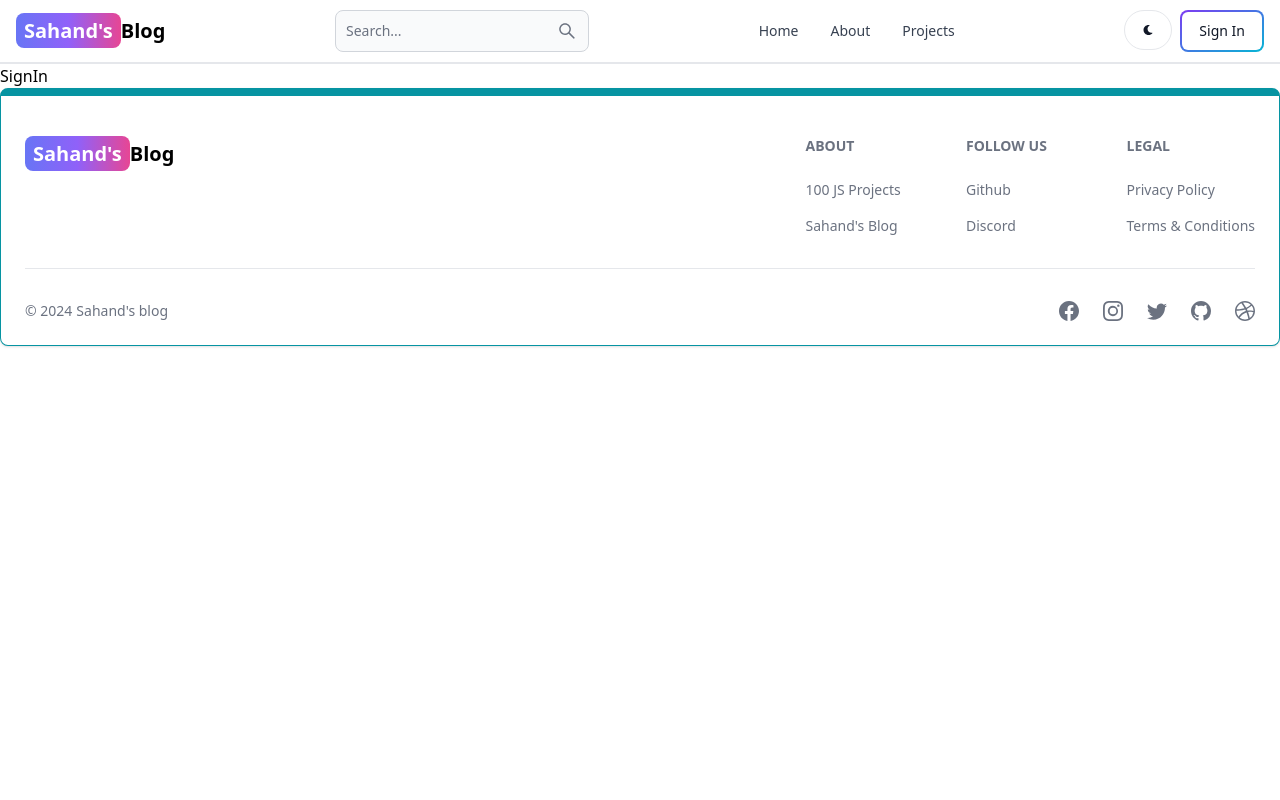
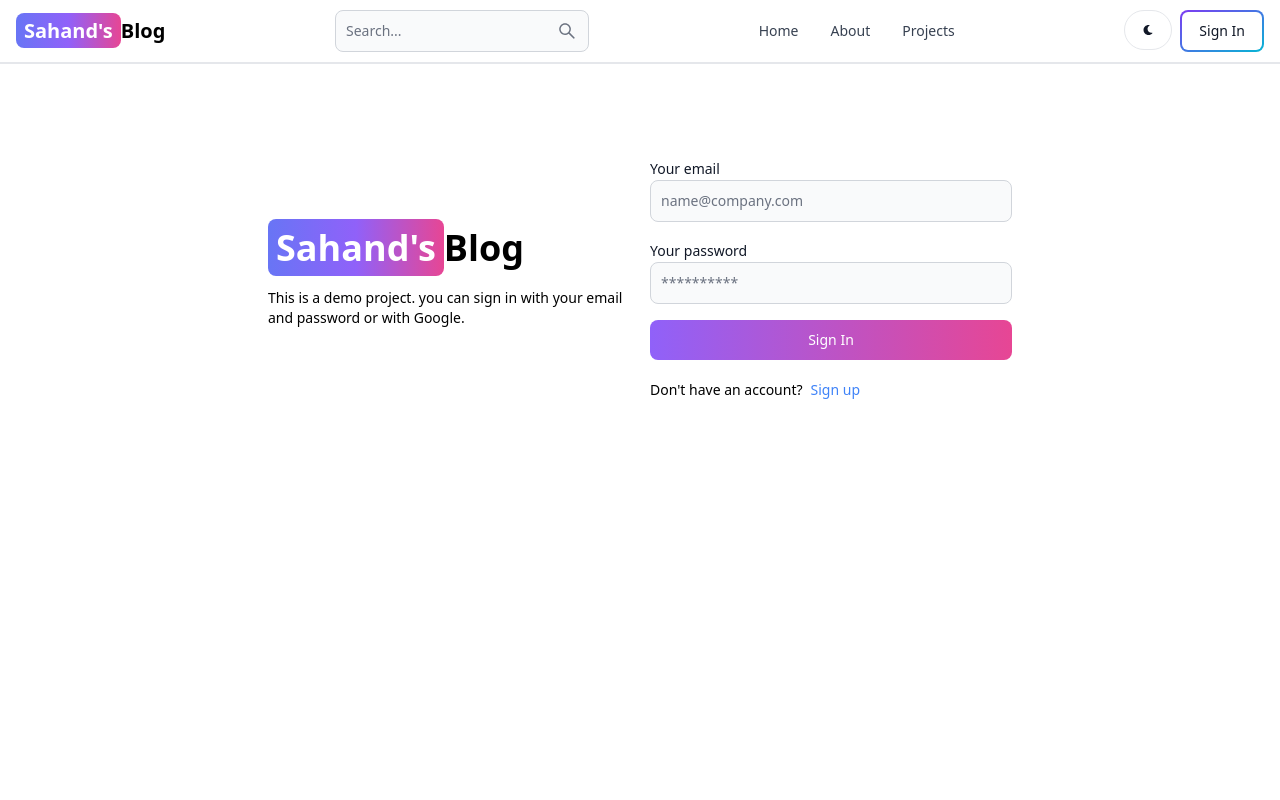
Before and after one commit to Abhimanyu668/MERN-blog-app, a React (Vite) app in the folder client/: page /sign-in in a window 1280 px wide. Shown: the top 800 px of the page. Built offline with nearby package versions, Linux system fonts and the light colour scheme.

Commit message:
complete signin page functionality

```diff
--- a/client/src/pages/SignIn.jsx
+++ b/client/src/pages/SignIn.jsx
@@ -1,5 +1,96 @@
+import { Alert, Button, Label, Spinner, TextInput } from 'flowbite-react';
+import { useState } from 'react';
+import { Link, useNavigate} from "react-router-dom";
+
 export default function SignIn() {
+  const [formData, setFormData] = useState({});
+  const [errorMessage, setErrorMessage] = useState(null);
+  const [loading, setLoading] = useState(false);
+  const navigate = useNavigate();
+  const handleChange = (e) => {
+    setFormData({ ...formData, [e.target.id]: e.target.value.trim() });
+  };
+  const handleSubmit = async (e) => {
+    e.preventDefault();
+    if(!formData.email || !formData.password){
+      return setErrorMessage('please fill out all fiels.');
+    }
+    try {
+      setLoading(true);
+      setErrorMessage(null);
+      const res = await fetch('/api/auth/signin', {
+        method: 'POST',
+        headers: { 'Content-Type': 'application/json' },
+        body: JSON.stringify(formData),
+      });
+      const data = await res.json();
+      if (data.success === false) {
+        return setErrorMessage(data.message);
+      }
+      setLoading(false);
+      if(res.ok) {
+        navigate('/');
+      }
+    } catch(error) {
+      setErrorMessage(error.message);
+      setLoading(false);
+    }
+  };
   return (
-    <div>SignIn</div>
+    <div className='min-h-screen mt-20'>
+      <div className="flex p-3 max-w-3xl mx-auto flex-col md:flex-row md:items-center gap-5">
+        {/* left */}
+        <div className="flex-1">
+          <Link to="/" className='font-bold dark:text-white text-4xl'>
+            <span className='px-2 py-1 bg-gradient-to-r from-indigo-500 via-purple-500 to-pink-500 rounded-lg text-white'>
+              Sahand's
+            </span>
+            Blog
+          </Link>
+          <p className='text-sm mt-5'>
+            This is a demo project. you can sign in with your email and password
+            or with Google.
+          </p>
+        </div>
+        {/* right */}
+
+        <div className="flex-1">
+          <form className='flex flex-col gap-4' onSubmit={handleSubmit}>
+
+            <div>
+              <Label value='Your email' />
+              <TextInput type='email' placeholder='name@company.com' id='email' onChange={handleChange}/>
+            </div>
+            <div>
+              <Label value='Your password' />
+              <TextInput type='password' placeholder='**********' id='password' onChange={handleChange}/>
+            </div>
+            <Button gradientDuoTone='purpleToPink' type='submit' disabled={loading}>
+              {
+                loading ? (
+                  <>
+                    <Spinner size='sm'/>
+                    <span className='pl-3'>Loading...</span>
+                  </>
+                ) : 'Sign In'
+              }
+            </Button>
+          </form>
+          <div className="flex gap-2 text-sm mt-5">
+            <span>Don't have an account?</span>
+            <Link to='/sign-up' className='text-blue-500'>
+              Sign up
+            </Link>
+          </div>
+            {
+              errorMessage && (
+                <Alert className='mt-5' color= 'failure'>
+                  {errorMessage}
+                </Alert>
+              )
+            }
+        </div>
+      </div>
+    </div>
   )
 }
```
